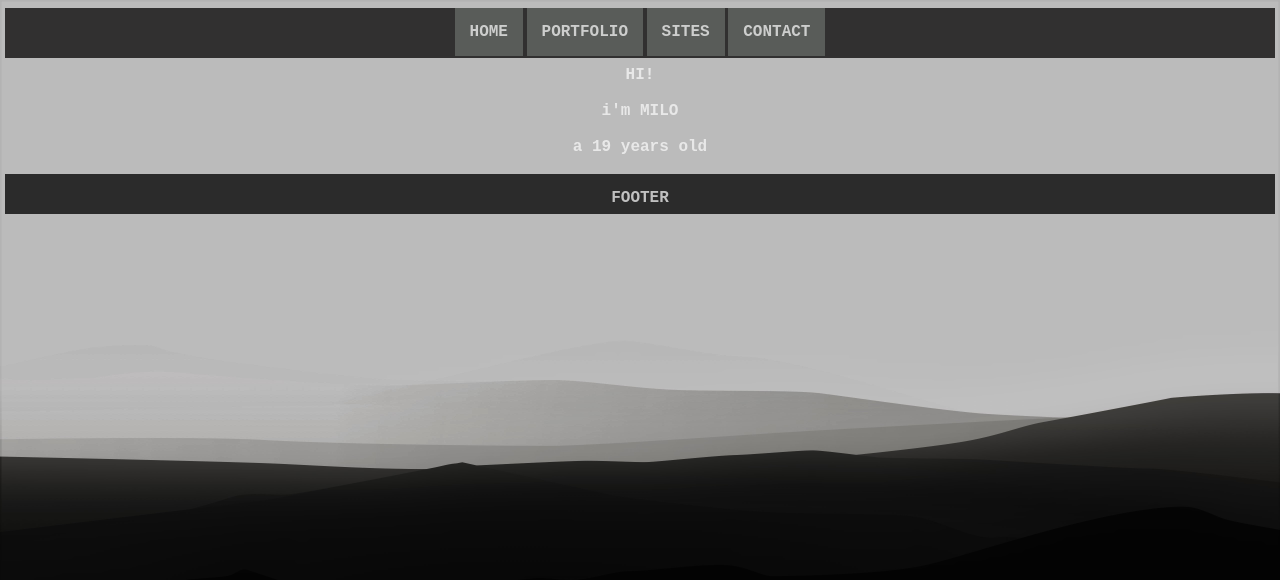
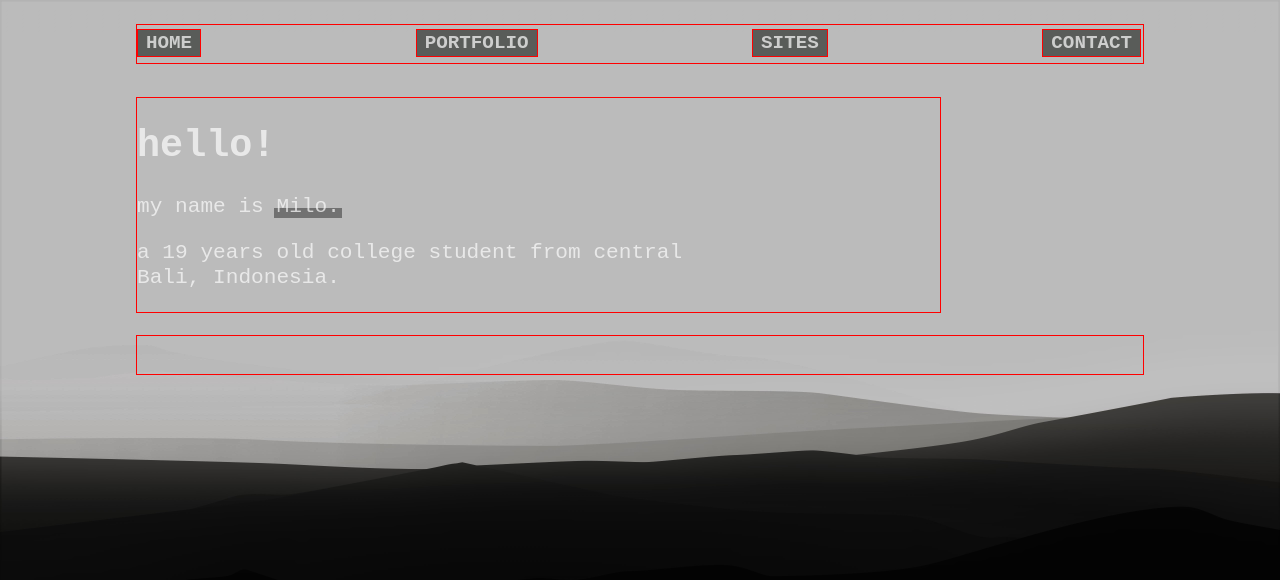
Before and after one commit to Milopadma/Milopadma.github.io, a plain HTML site: page index.html in a window 1280 px wide. Drawn offline with Linux system fonts and the light colour scheme.

Commit message:
getting into it
still need to add the important things such as linkedin links, CV, actual projects done, and other social media links, planning to add games into the website aswell

```diff
--- a/index.html
+++ b/index.html
@@ -10,7 +10,7 @@
 </head>
 <body class="unifont">
     <div class="container">
-        <header class="header-container header-line header box-nobg">
+        <header class="header">
             <span class="header-button">HOME</span>
             <span class="header-button">PORTFOLIO</span>
             <span class="header-button">SITES</span>
@@ -19,20 +19,18 @@
 
         <main class="main box-nobg">
             <!-- main here -->
-            <div>HI!</div>
-            <br>
-            <span>i'm MILO</span>
-            <br>
-            <br>
-            <span>a <span id="age">AGE</span> years old</span>
+            <h1>hello!</h1>
+            <p>my name is <a href="http://instagram.com/Milopadma">Milo.</a></p>
+            <p>a <span id="age">AGE</span> years old college student from
+            central Bali, Indonesia.</p>
 
 
 
         </main>
 
-        <footer class="footer box">
+        <footer class="footer ">
             <!-- footer here -->
-            <div>FOOTER</div>
+            <div></div>
 
 
         </footer>
--- a/scripts.js
+++ b/scripts.js
@@ -1,9 +1,12 @@
-// variables
-var age = 19;
+//functionality
 
-//functionality
-//select age element and change the text content to the age variable
-// document.querySelector("#age").textContent = age;
-var ageElement = document.querySelector("#age");
-var age1 = ageElement.textContent;
-ageElement.textContent = age;
+//find the difference between today's date and my birthdate
+function Age() {
+    var today = new Date();
+    var birthDate = new Date(2002, 6, 27);
+    var age = today.getTime() - birthDate.getTime();
+    var age = Math.floor(age / (1000 * 60 * 60 * 24 * 365.25));
+    document.getElementById("age").innerHTML = age;
+}
+
+Age();
--- a/style.css
+++ b/style.css
@@ -32,8 +32,9 @@ body {
 
 .unifont {
   font-family: "Courier New", Courier, monospace;
-  font-weight: 400;
   color: rgba(250, 250, 250, 0.727);
+  font-size: calc(15px + 0.33vw);
+  padding: 2vh 10vw;
 }
 
 .size {
@@ -63,31 +64,22 @@ body {
 
 .header-button {
   /* create a button */
+  border: 1px solid red;
   background-color: #595c59;
+  display: inline-block;
   text-decoration: none;
   font-weight: bold;
-  font-size: auto;
-  padding: 15px;
-  margin: -3px;
+  padding: 0.2vh 1vh;
+  margin: 0 0.1em 0.1em 0;
+  box-sizing: border-box;
+  transition: all 0.7s;
+  font-size: calc(15px + 0.33vw);
 }
 
 .header-button:hover {
   background-color: #717571;
   color: white;
-  font-size: 110%;
   cursor: pointer;
-}
-
-.header-container {
-  height: 50%;
-  display: grid;
-  grid-template-columns: 1fr 3fr 1fr;
-  grid-template-rows: 40px auto 40px;
-  grid-auto-rows: 40px;
-}
-
-.header-line{
-  background-color: rgb(49, 48, 48);
 }
 
 .box {
@@ -104,14 +96,12 @@ body {
 }
 
 .box-nobg {
-  border: none;
-  padding: 15px 32px;
-  margin: 0 -0.2%;
+  margin-block-start: 1em;
+  margin-block-end: 1em;
+  margin-inline-start: 0px;
+  margin-inline-end: 0px;
   text-align: center;
-  text-decoration: none;
-  display: inline-block;
-  font-size: 100%;
-  font-weight: bold;
+  display: block;
   cursor: default;
 }
 
@@ -122,6 +112,38 @@ body {
   opacity: 0.6;
 }
 
+/* main css */
+p {
+  font-size: 1.1em;
+  font-weight: 300;
+  line-height: 1.2em;
+  max-width: 28em;
+}
+
+a {
+  text-decoration: none;
+  color: inherit;
+  position: relative;
+}
+
+a::after {
+  content: '';
+  position: absolute;
+  z-index: -1;
+  top: 60%;
+  left: -0.1em;
+  right: -0.1em;
+  bottom: 0;
+  display: block;
+  transition: top 200ms cubic-bezier(0, 0.8, 0.13, 1);
+  background-color: #717171;
+}
+
+a:hover::after {
+  top: 0;
+}
+
+
 /* gridSystem */
 .container {
   height: 100%;
@@ -131,18 +153,28 @@ body {
   grid-gap: 3px;
   grid-template-areas:
     "header header header"
-    ". main ."
+    "main main ."
     "footer footer footer";
 }
 
 .header {
   grid-area: header;
+  border: 1px solid red;
+  display: flex;
+  flex-direction: row;
+  justify-content: space-between;
+  align-items: center;
+
 }
 
 .main {
+  margin-top: 30px;
   grid-area: main;
+  text-align: left;
+  border: 1px solid red;
 }
 
 .footer {
   grid-area: footer;
+  border: 1px solid red;
 }
```
